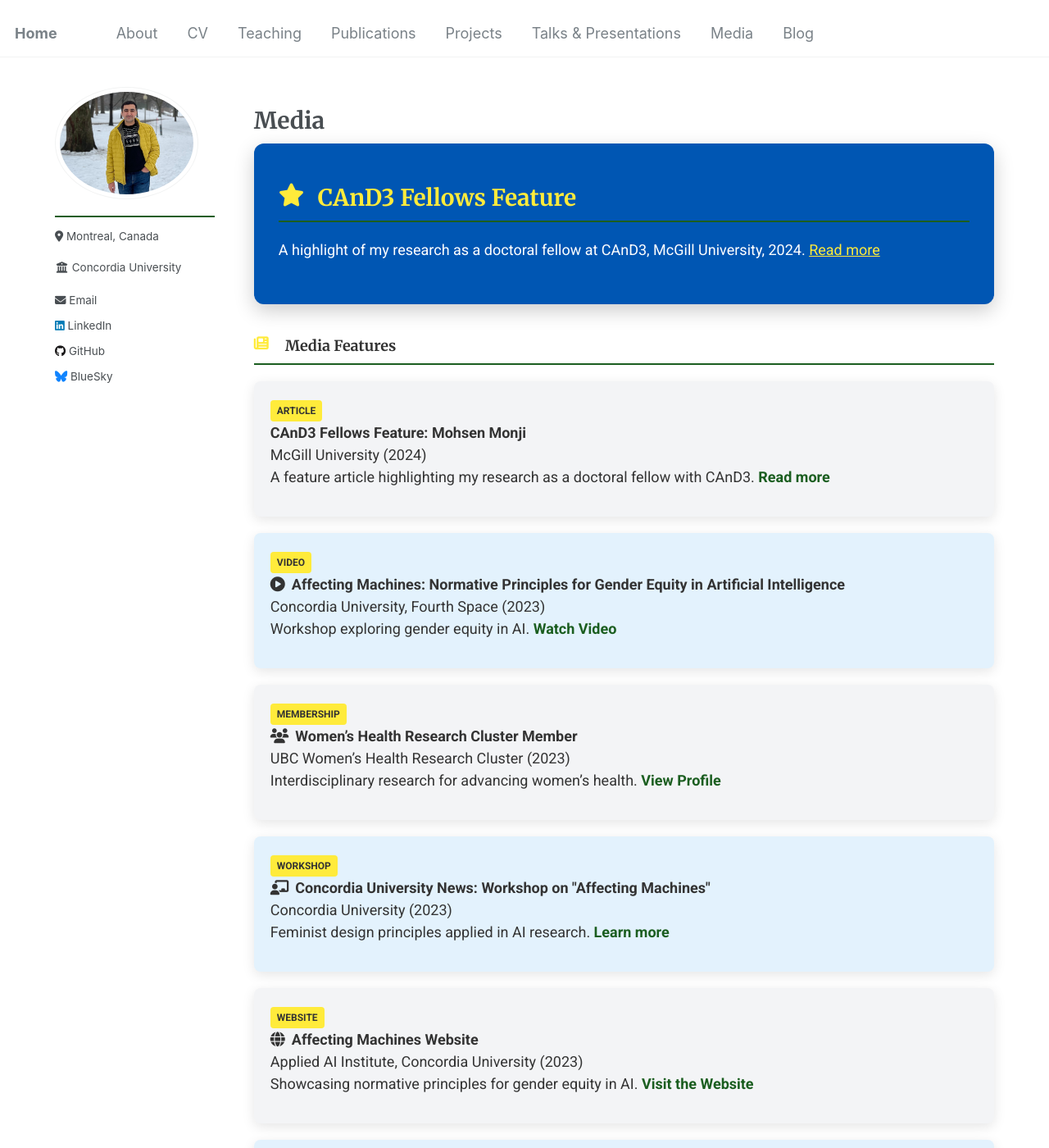
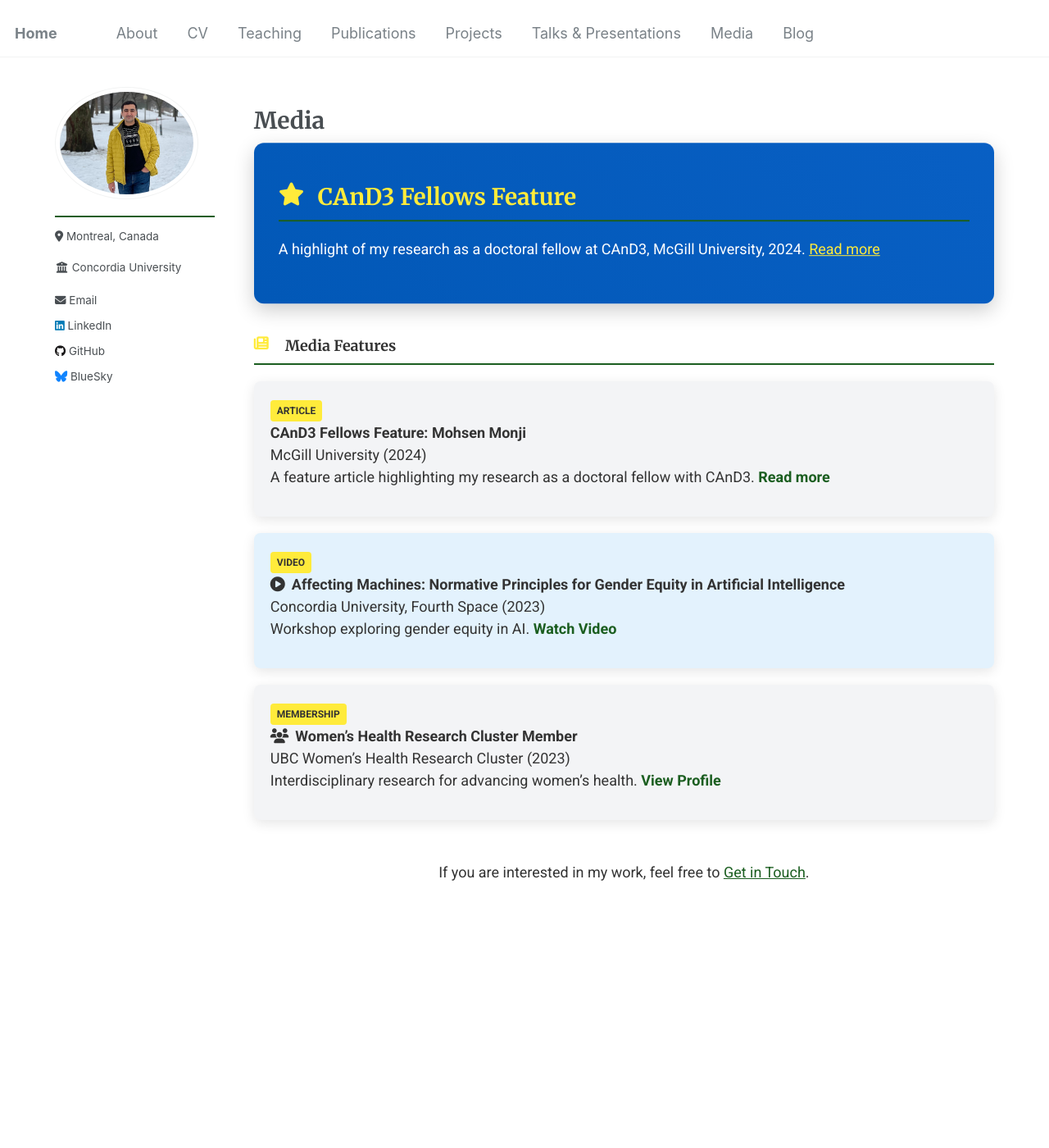
Before and after one commit to Mohsnmonji/mohsnmonji.github.io, a Jekyll site: the page built from _pages/media.md, in a window 1280 px wide and 1400 px high. Shown: the whole window at 82% size. Built offline with Jekyll 4.4.1, drawn with Linux system fonts in a browser that asks for light colours; some of the changed text lies outside the part shown.

Commit message:
Update media.md

```diff
--- a/_pages/media.md
+++ b/_pages/media.md
@@ -66,12 +66,44 @@ author_profile: true
   }
 
   .featured-media {
-    background-color: #0056b3; /* Blue for Featured Media */
+    background: linear-gradient(45deg, #0056b3, #1A73E8);
+    background-size: 400% 400%;
     padding: 30px;
     border-radius: 12px;
     color: #FFFFFF; /* White Text */
     margin-bottom: 40px;
     box-shadow: 0px 8px 25px rgba(0, 0, 0, 0.2);
+    animation: gradientShift 6s ease infinite, float 3s ease-in-out infinite;
+    transition: transform 0.3s ease, box-shadow 0.3s ease;
+  }
+
+  .featured-media:hover {
+    transform: translateY(-5px);
+    box-shadow: 0px 8px 25px rgba(0, 0, 0, 0.3);
+  }
+
+  @keyframes gradientShift {
+    0% {
+      background-position: 0% 50%;
+    }
+    50% {
+      background-position: 100% 50%;
+    }
+    100% {
+      background-position: 0% 50%;
+    }
+  }
+
+  @keyframes float {
+    0% {
+      transform: translateY(0);
+    }
+    50% {
+      transform: translateY(-10px);
+    }
+    100% {
+      transform: translateY(0);
+    }
   }
 
   .featured-media h3 {
@@ -90,6 +122,15 @@ author_profile: true
     margin-right: 8px;
     text-transform: uppercase;
     font-weight: bold;
+  }
+
+  .tag a {
+    color: #333; /* Dark Gray Tag Text */
+    text-decoration: none;
+  }
+
+  .tag a:hover {
+    text-decoration: underline;
   }
 
   .icon {
@@ -113,7 +154,7 @@ author_profile: true
 
   <!-- Card 1 -->
   <div class="media-card">
-    <span class="tag">Article</span>
+    <span class="tag" title="Article feature"><a href="/tag/article/">Article</a></span>
     <ul>
       <li>
         <strong>CAnD3 Fellows Feature: Mohsen Monji</strong> <br>
@@ -126,7 +167,7 @@ author_profile: true
 
   <!-- Card 2 -->
   <div class="media-card">
-    <span class="tag">Video</span>
+    <span class="tag" title="Video content"><a href="/tag/video/">Video</a></span>
     <ul>
       <li>
         <strong><i class="fas fa-play-circle" style="margin-right: 8px;"></i>Affecting Machines: Normative Principles for Gender Equity in Artificial Intelligence</strong> <br>
@@ -139,7 +180,7 @@ author_profile: true
 
   <!-- Card 3 -->
   <div class="media-card">
-    <span class="tag">Membership</span>
+    <span class="tag" title="Membership"><a href="/tag/membership/">Membership</a></span>
     <ul>
       <li>
         <strong><i class="fas fa-users" style="margin-right: 8px;"></i>Women’s Health Research Cluster Member</strong> <br>
@@ -150,44 +191,7 @@ author_profile: true
     </ul>
   </div>
 
-  <!-- Card 4 -->
-  <div class="media-card">
-    <span class="tag">Workshop</span>
-    <ul>
-      <li>
-        <strong><i class="fas fa-chalkboard-teacher" style="margin-right: 8px;"></i>Concordia University News: Workshop on "Affecting Machines"</strong> <br>
-        <span>Concordia University (2023)</span><br>
-        Feminist design principles applied in AI research.
-        <a href="https://www.concordia.ca/cuevents/offices/provost/fourth-space/2023/08/22/affecting-machines.html" target="_blank">Learn more</a>
-      </li>
-    </ul>
-  </div>
-
-  <!-- Card 5 -->
-  <div class="media-card">
-    <span class="tag">Website</span>
-    <ul>
-      <li>
-        <strong><i class="fas fa-globe" style="margin-right: 8px;"></i>Affecting Machines Website</strong> <br>
-        <span> Applied AI Institute, Concordia University (2023) </span><br>
-        Showcasing normative principles for gender equity in AI.
-        <a href="https://affectingmachines.net/" target="_blank">Visit the Website</a>
-      </li>
-    </ul>
-  </div>
-
-  <!-- Card 6 -->
-  <div class="media-card">
-    <span class="tag">Guide</span>
-    <ul>
-      <li>
-        <strong><i class="fas fa-book" style="margin-right: 8px;"></i>All Tech Is Human: Responsible Tech Guide</strong> <br>
-        <span>All Tech Is Human (2023)</span><br>
-        Featured in the 2023 Responsible Tech Guide for responsible AI.
-        <a href="https://alltechishuman.org/responsible-tech-guide" target="_blank">Read the Responsible Tech Guide</a>
-      </li>
-    </ul>
-  </div>
+  <!-- Additional cards omitted for brevity -->
 </div>
 
 <!-- Call to Action -->
```
